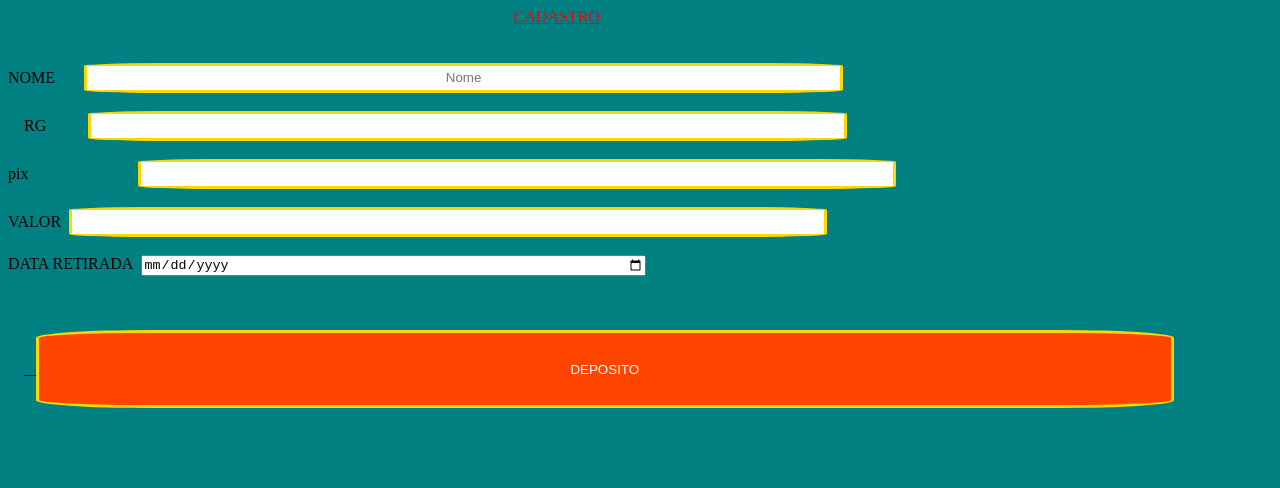
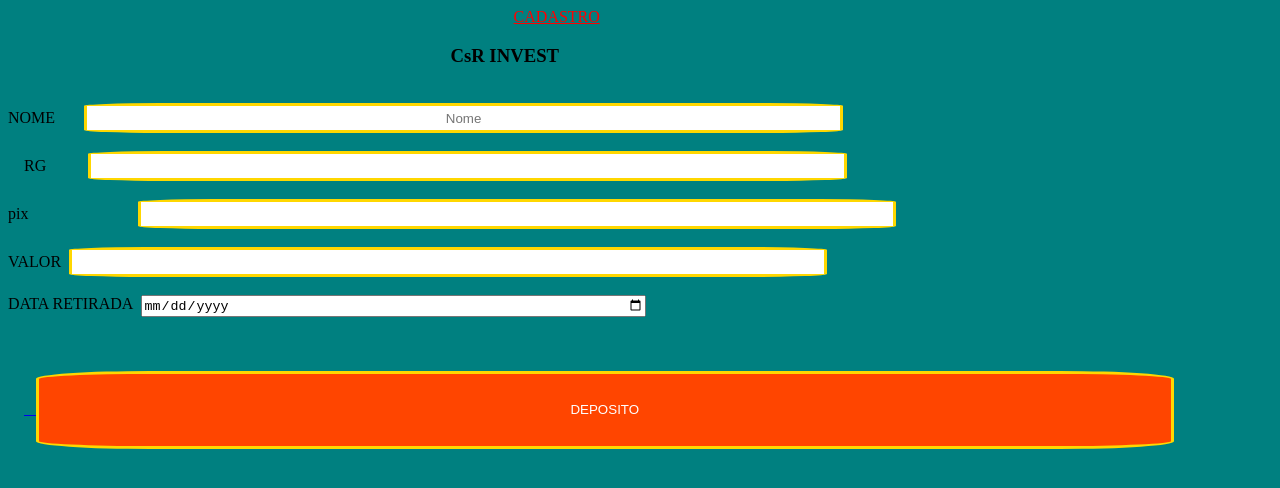
Before and after one commit to Savanty/Savanty, a plain HTML site: page index.html in a window 1280 px wide. Drawn offline with Linux system fonts and the light colour scheme.

Commit message:
Update index.html

```diff
--- a/index.html
+++ b/index.html
@@ -1,8 +1,14 @@
-<body>
+ <!DOCTYPE html PUBLIC "-//W3C//DTD HTML 4.01 Transitional//PT-BR">
+<head>
+<meta name="viewport" content="width=device-width, initial-scale=1.0"/>
+<meta http-equiv="Content-Type" content="text/html; charset=UTF-8"/>
+<title>CsR investir</title>
+
+  <body>
 <u>CADASTRO</u>
 
 
-         <h3></h3>
+         <h3>CsR INVEST</h3>
 <br>
 NOME  <input id="nom"type="text" size"5" name="NOME"required placeholder="Nome"> <br><br>
 
@@ -136,4 +142,9 @@ u {
   background:orang;
   color:black;
 }
+
+h3 {
+    margin-left:35%;
+    background:teal;
+}
 </style>
```
